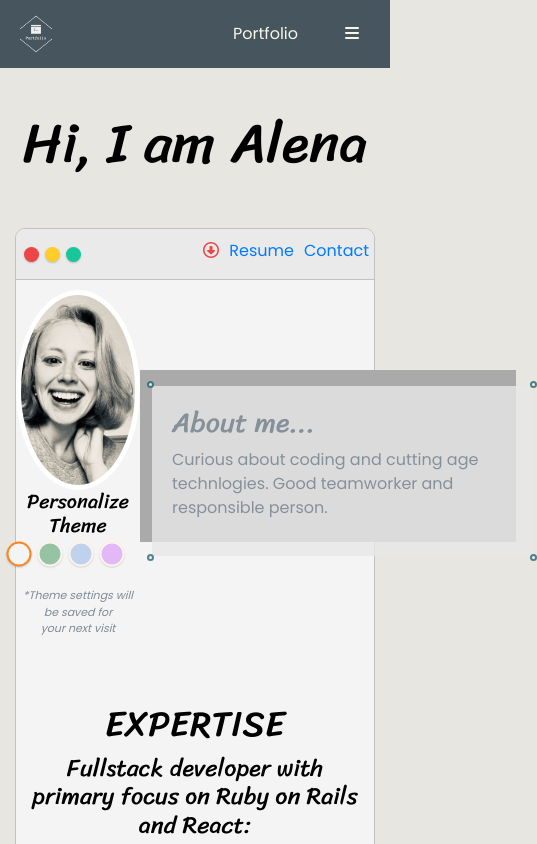
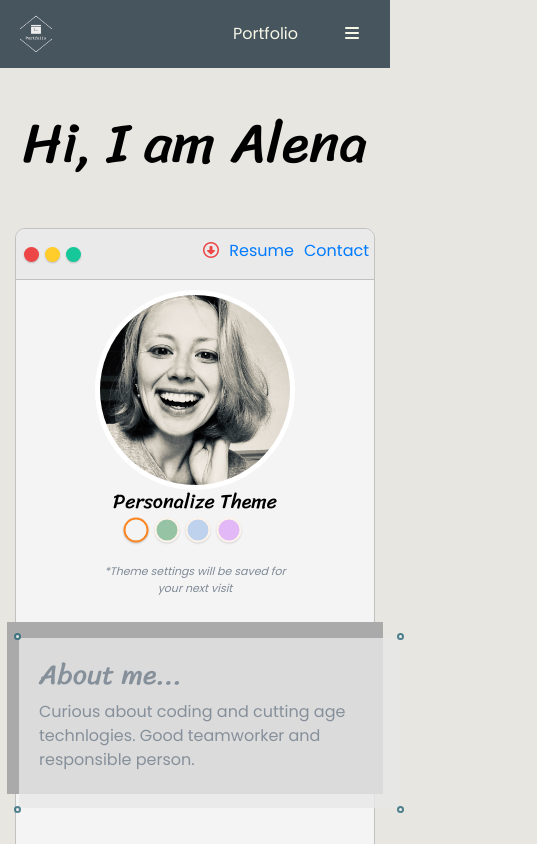
Before and after one commit to alena22292/portfolio-app, a React (Create React App) app: page /about in a window 390 px wide. Shown: the top 844 px of the page, 537 px wide, since content can reach past the window. Built offline with nearby package versions, Linux system fonts and the light colour scheme.

Commit message:
Responsive style

```diff
--- a/src/components/Theme.jsx
+++ b/src/components/Theme.jsx
@@ -50,8 +50,8 @@ function Theme(props) {
 
               </div>
 
-              <div className="flex-box">
-              <div className="left-wrapper">
+              <div className="row">
+              <div className="col-sm-12 col-md-4 left-wrapper">
                 <img className="img-fluid my-picture" src={my_pic} alt="" />
                 <h5 style={{ textAlign: 'center' }}>Personalize Theme</h5>
                 <div className="theme-options">
@@ -62,7 +62,7 @@ function Theme(props) {
                 </div>
                 <p className="light-text">*Theme settings will be saved for<br />your next visit</p>
               </div>
-              <div className="right-wrapper">
+              <div className="col-sm-12 col-md-8 right-wrapper">
                 <div id="preview-shadow">
                   <div id="preview">
                     <div id="corner-tl" className="corner"></div>
--- a/src/index.css
+++ b/src/index.css
@@ -396,6 +396,7 @@ ul {
 .right-wrapper {
   display: grid;
   align-items: center;
+  justify-content: center;
   padding-top: 10px;
   padding-bottom: 30px;
 }
```
